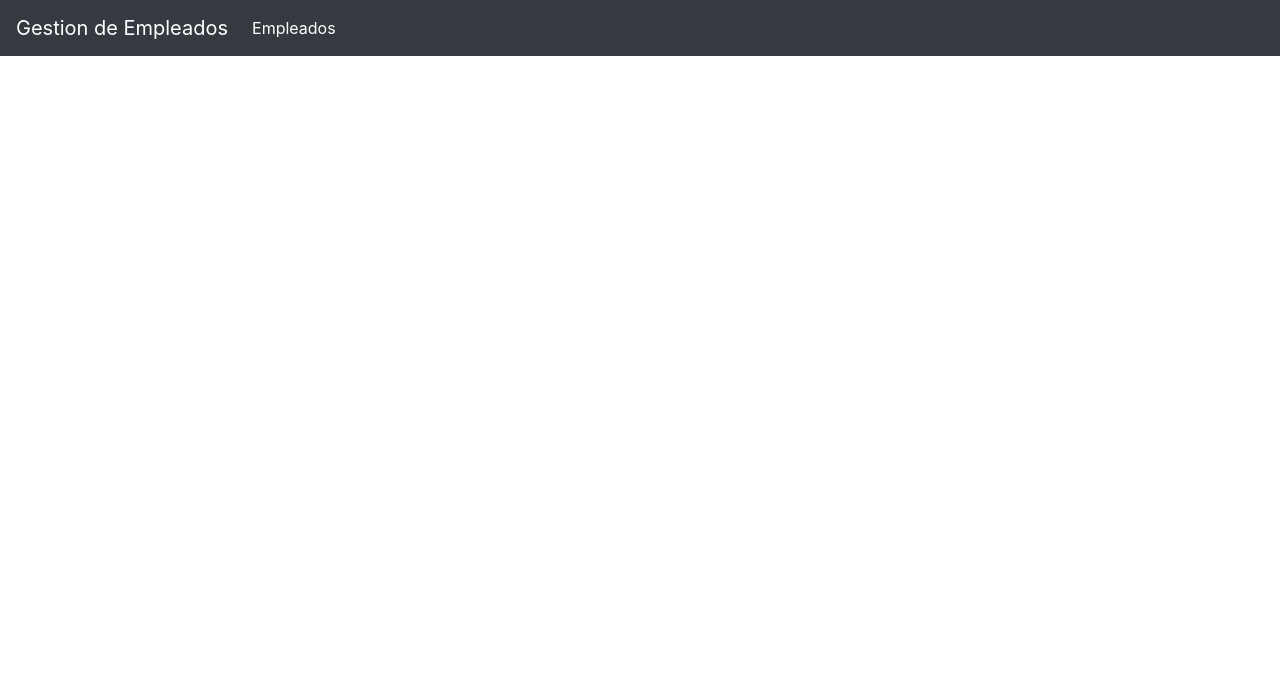
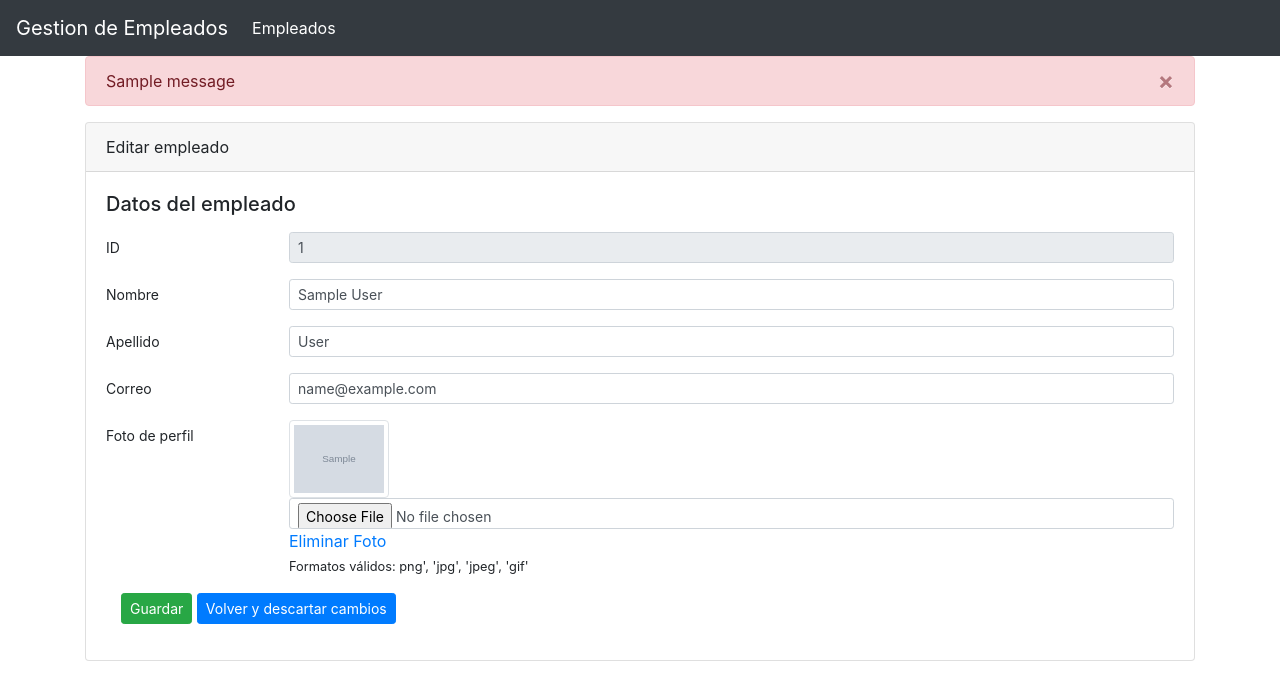
Before and after one commit to dantemogni/crud-codoacodo, a Flask app: page /edit/1 in a window 1280 px wide. Shown: the top 700 px of the page. Run offline with Flask 2, Linux system fonts and the light colour scheme; tables that the repository leaves empty hold one stand-in row (values such as "Sample post"); grey boxes marked "Sample" are stand-in pictures; one stand-in notice (Sample message) is shown; some libraries are stand-ins or nearby versions.

Commit message:
Removed unnecessary code. Changes for SQLAlquemy syntax

```diff
--- a/templates/empleados/edit.html
+++ b/templates/empleados/edit.html
@@ -1,5 +1,16 @@
 {% include 'header.html' %}
-{% for empleado in empleados %}
+{% with messages= get_flashed_messages() %}
+{% if messages %}
+    <div class="alert alert-danger alert-dismissible fade show" role="alert">
+        {% for message in messages %}
+            {{message}}
+        {% endfor %}
+        <button type="button" class="close" data-dismiss="alert" aria-label="Close">
+            <span aria-hidden="true">&times;</span>
+          </button>
+    </div>
+{% endif %}
+{% endwith %}
 <div class="card">
     <div class="card-header">
         Editar empleado
@@ -7,41 +18,41 @@
     <div class="card-body">
         <h5 class="card-title">Datos del empleado</h5>
         <p class="card-text">
-        <form method="post" action="/update/{{empleado[0]}}" enctype="multipart/form-data">
+        <form method="post" action="/update/{{employee.id}}" enctype="multipart/form-data">
             <div class="form-group row">
                 <label for="txtID" class="col-sm-2 col-form-label col-form-label-sm">ID</label>
                 <div class="col-sm-10">
-                    <input disabled value="{{ empleado[0] }}" class="form-control form-control-sm" name="txtID"
+                    <input disabled value="{{ employee.id }}" class="form-control form-control-sm" name="txtID"
                         id="txtID">
                 </div>
             </div>
             <div class="form-group row">
                 <label for="txtNombre" class="col-sm-2 col-form-label col-form-label-sm">Nombre</label>
                 <div class="col-sm-10">
-                    <input id="txtNombre" value="{{ empleado[1] }}" class="form-control form-control-sm" type="text"
+                    <input id="txtNombre" value="{{ employee.name }}" class="form-control form-control-sm" type="text"
                         name="txtNombre">
                 </div>
             </div>
             <div class="form-group row">
                 <label for="txtApellido" class="col-sm-2 col-form-label col-form-label-sm">Apellido</label>
                 <div class="col-sm-10">
-                    <input id="txtApellido" value="{{ empleado[2] }}" class="form-control form-control-sm" type="text"
+                    <input id="txtApellido" value="{{ employee.surname }}" class="form-control form-control-sm" type="text"
                         name="txtApellido">
                 </div>
             </div>
             <div class="form-group row">
                 <label for="txtCorreo" class="col-sm-2 col-form-label col-form-label-sm">Correo</label>
                 <div class="col-sm-10">
-                    <input id="txtCorreo" value="{{ empleado[3] }}" class="form-control form-control-sm" type="text"
+                    <input id="txtCorreo" value="{{ employee.mail }}" class="form-control form-control-sm" type="text"
                         name="txtCorreo">
                 </div>
             </div>
             <div class="form-group row">
                 <label for="txtFoto" class="col-sm-2 col-form-label col-form-label-sm">Foto de perfil</label>
                 <div class="col-sm-10">
-                    {% if empleado[4] %}
+                    {% if employee.photo %}
 
-                    <img class="img-thumbnail" width="100" src="{{url_for('uploads', nombreFoto=empleado[4])}}" alt="">
+                    <img class="img-thumbnail" width="100" src="{{url_for('uploads', filename=employee.photo)}}" alt="">
                     {% else %}
                     <img class="img-thumbnail rounded" width="70" src="/data/no-photo.svg" alt="Sin foto de perfil"
                         title="Sin foto de perfil">
@@ -49,10 +60,11 @@
                     {% endif %}
 
                     <input id="txtFoto" class="form-control form-control-sm" type="file" name="txtFoto">
+                    <a class="btn-link {{'disabled' if not employee.photo}}"
+                        onclick="return confirm('¿Desea borrar la foto de perfil?')"
+                        href="/delete-pp/{{employee.id}}">Eliminar Foto</a>
+                    <br><small>Formatos válidos: png', 'jpg', 'jpeg', 'gif'</small>
 
-                    <a class="btn-link {{'disabled' if not empleado[4]}}"
-                        onclick="return confirm('¿Desea borrar la foto de perfil?')"
-                        href="/delete-pp/{{empleado[0]}}">Eliminar Foto</a>
                 </div>
             </div>
             <div class="form-group">
@@ -65,5 +77,4 @@
         </p>
     </div>
 </div>
-{% endfor %}
 {% include 'footer.html' %}
```
